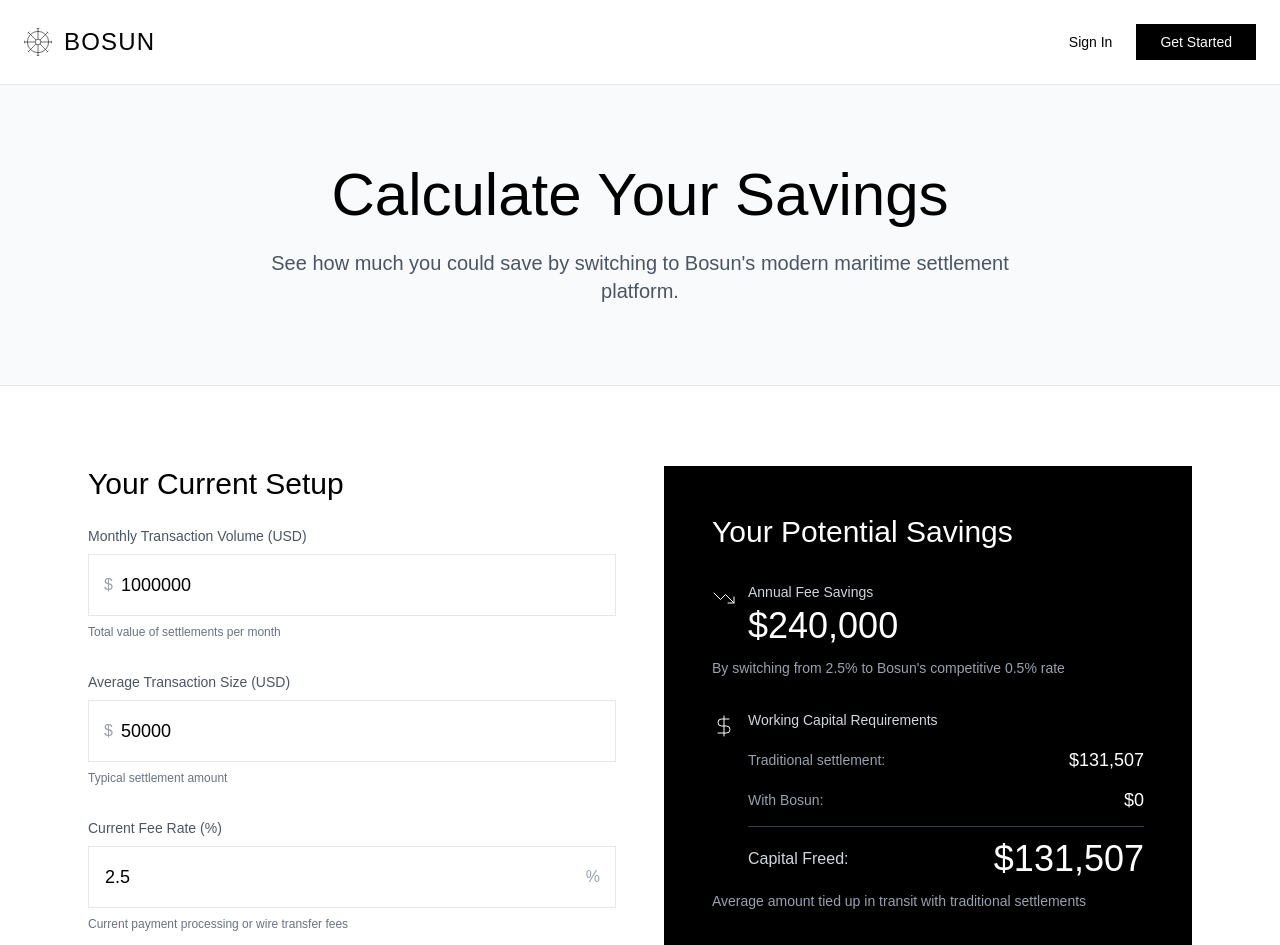
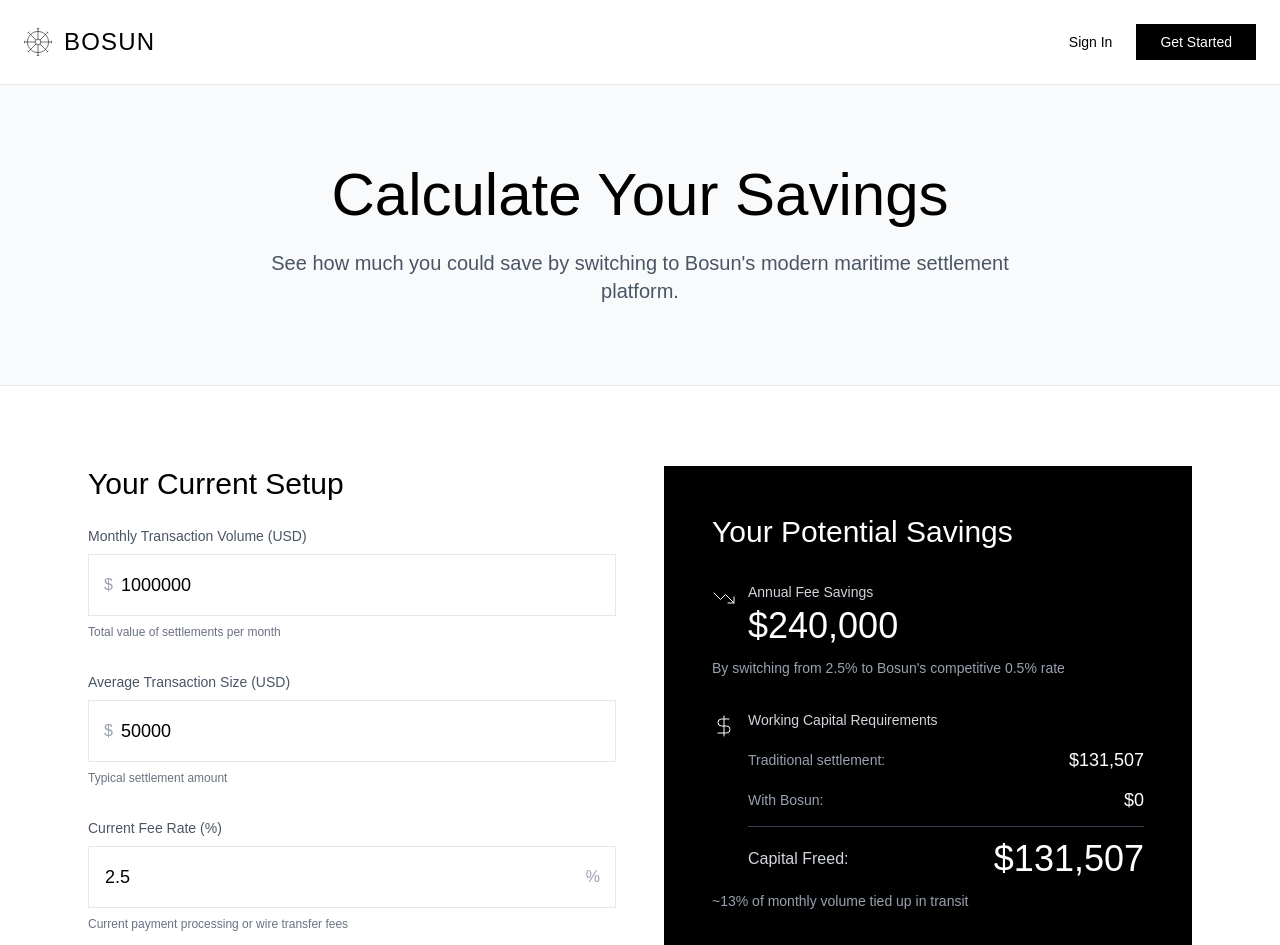
Before and after one commit to npgeorge/bosun, a Next.js app: page /calculator in a window 1280 px wide. Shown: the top 945 px of the page. Built offline with nearby package versions, Linux system fonts and the light colour scheme.

Commit message:
Add percentage indicator to working capital display
Show percentage of monthly volume tied up in transit (~13% for typical 4-day settlement)

```diff
--- a/src/app/calculator/page.tsx
+++ b/src/app/calculator/page.tsx
@@ -247,7 +247,7 @@ export default function SavingsCalculatorPage() {
                   </div>
                 </div>
                 <p className="text-sm font-light text-gray-400 mt-3">
-                  Average amount tied up in transit with traditional settlements
+                  ~{Math.round((savings.workingCapitalUnlocked / parseFloat(monthlyVolume)) * 100)}% of monthly volume tied up in transit
                 </p>
               </div>
 
```
